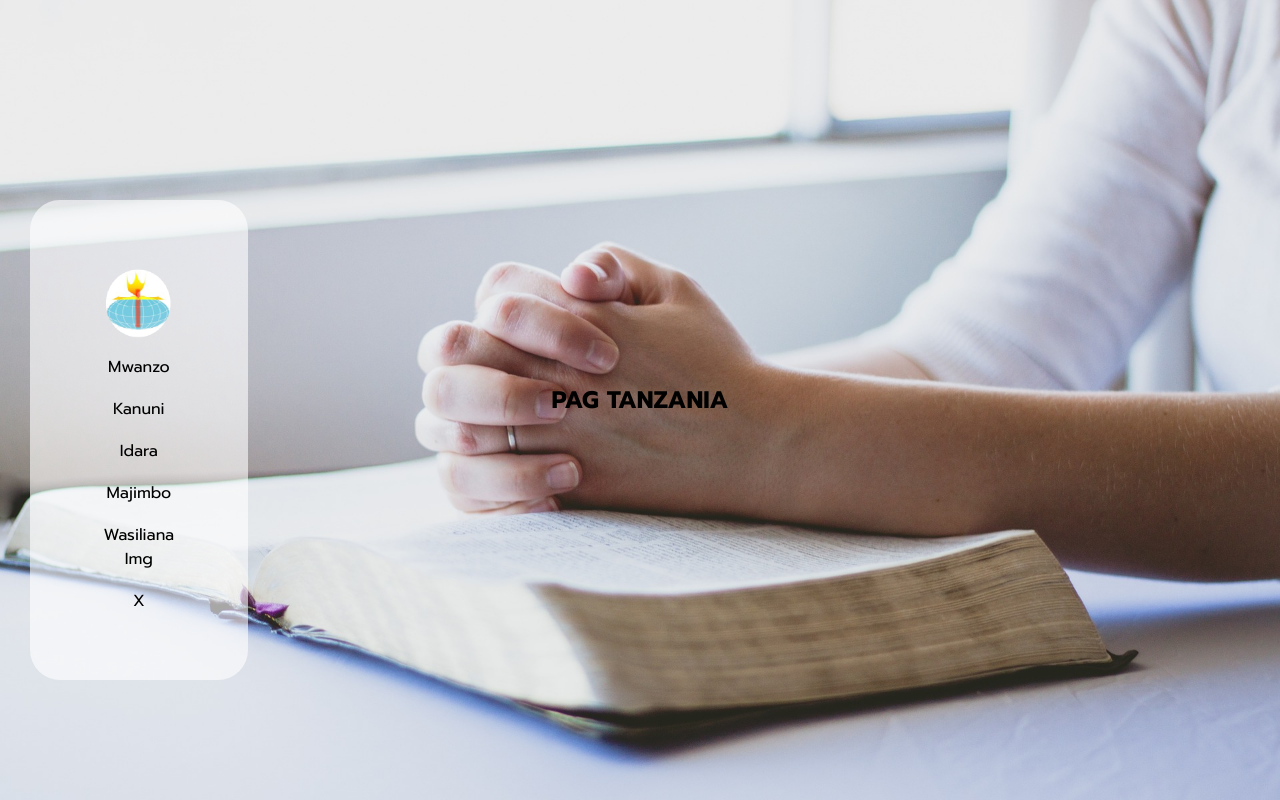
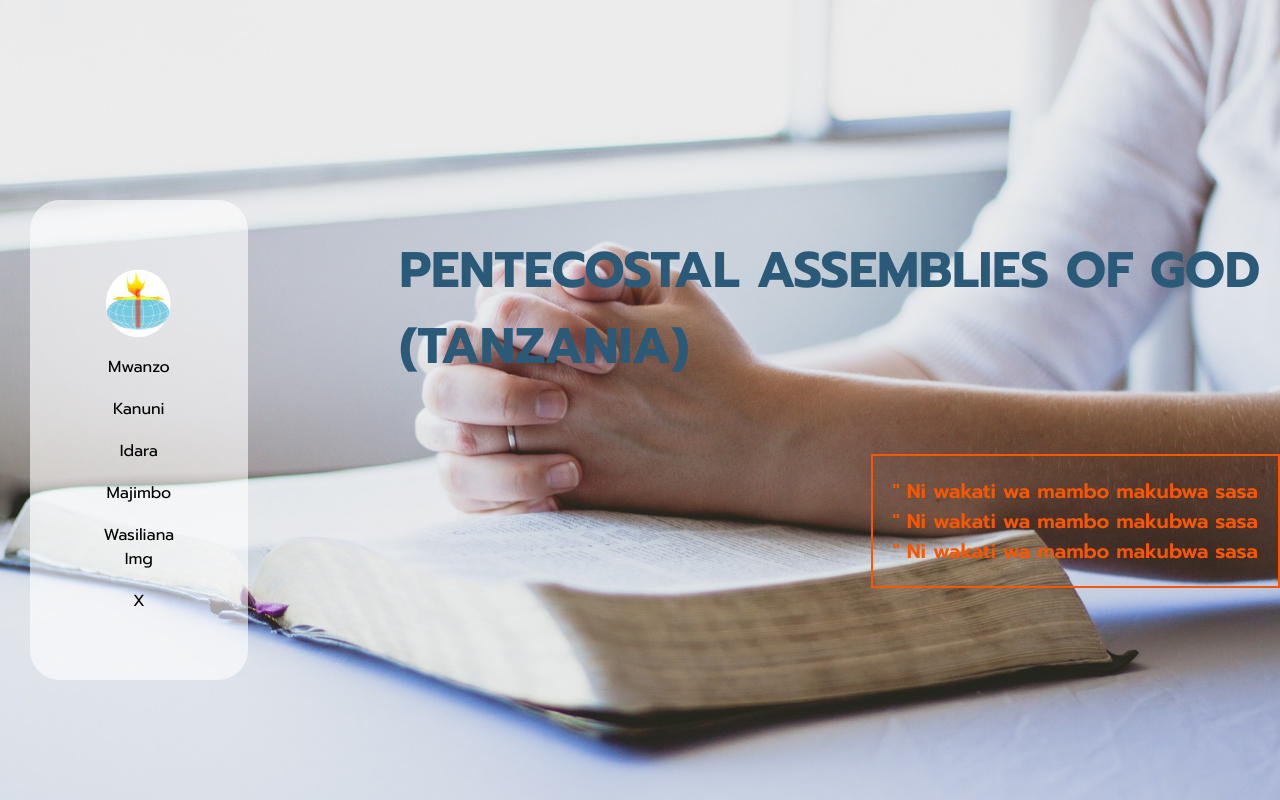
Before and after one commit to Aidan-bn/pagt, a React (Create React App) app: page / in a window 1280 px wide. Built offline with nearby package versions, Linux system fonts and the light colour scheme.

Commit message:
Update landing page

```diff
--- a/src/App.css
+++ b/src/App.css
@@ -8,3 +8,36 @@
   align-items: center;
   justify-content: center;
 }
+
+.landing {
+  display: flex;
+  flex-direction: column;
+  /* justify-content: space-between; */
+  gap: 50px;
+}
+
+.landing h1{
+  padding: 20px;
+  font-size: 50px;
+  color: #2a5a78;
+  font-weight: 700;
+}
+
+.animate {
+  border: 2px solid;
+  color: #f75604;
+  font-size: 20px;
+  padding: 20px;
+  font-weight: 600;
+}
+
+@media screen and (min-width: 600px) {
+  .landing {
+   display: flex;
+   flex-direction: column;
+   align-items: flex-end;
+   padding-left: 10px;
+   font-size: 60px;
+  }
+
+}
--- a/src/App.js
+++ b/src/App.js
@@ -3,9 +3,13 @@
 function App() {
   return (
     <section className='landing'>
-      <h1>PAG TANZANIA</h1>
+      <h1>PENTECOSTAL ASSEMBLIES OF GOD <br></br>(TANZANIA)</h1>
+      <div className='animate'>
+       <p>" Ni wakati wa mambo makubwa sasa</p>
+       <p>" Ni wakati wa mambo makubwa sasa</p>
+       <p>" Ni wakati wa mambo makubwa sasa</p>
+      </div>
     </section>
-
   );
 }
 
--- a/src/header.css
+++ b/src/header.css
@@ -93,4 +93,6 @@
     .ul-hamburger{
         flex-direction: row;
     }
+
+
 }
```
